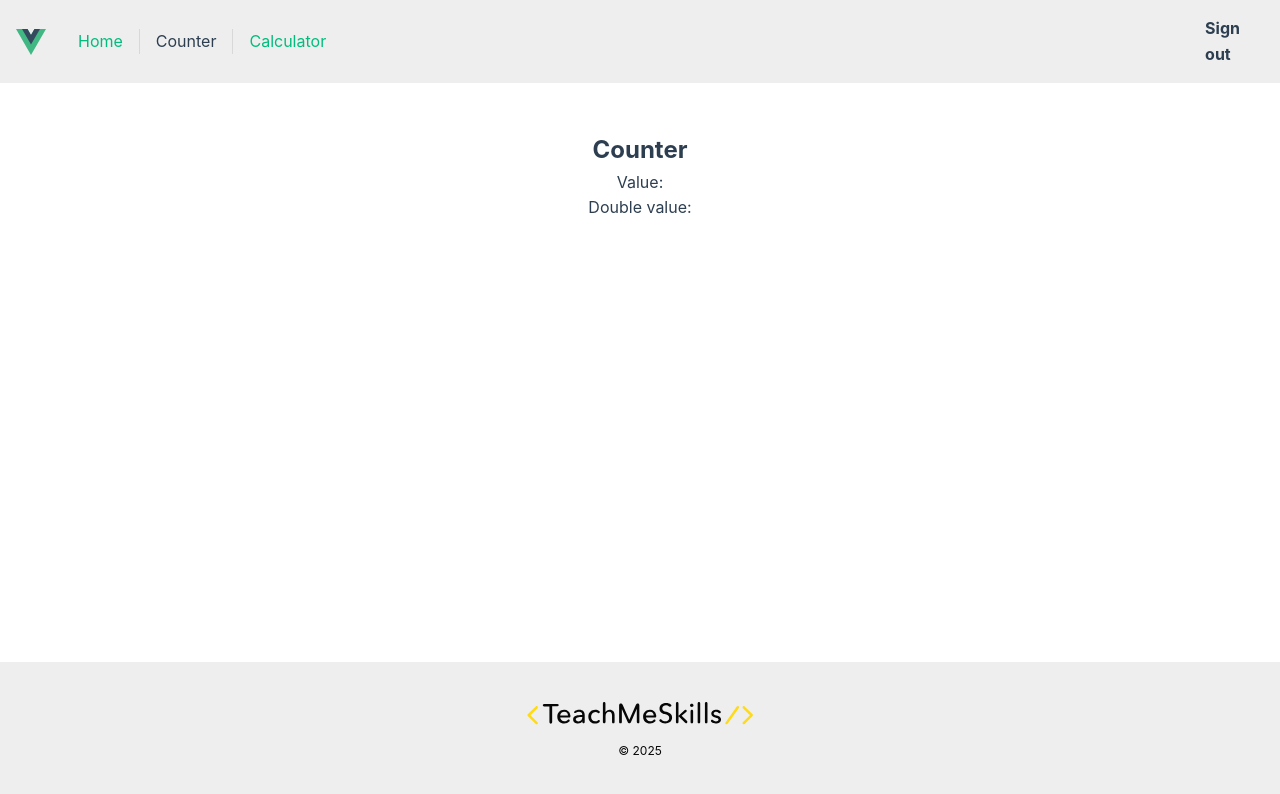
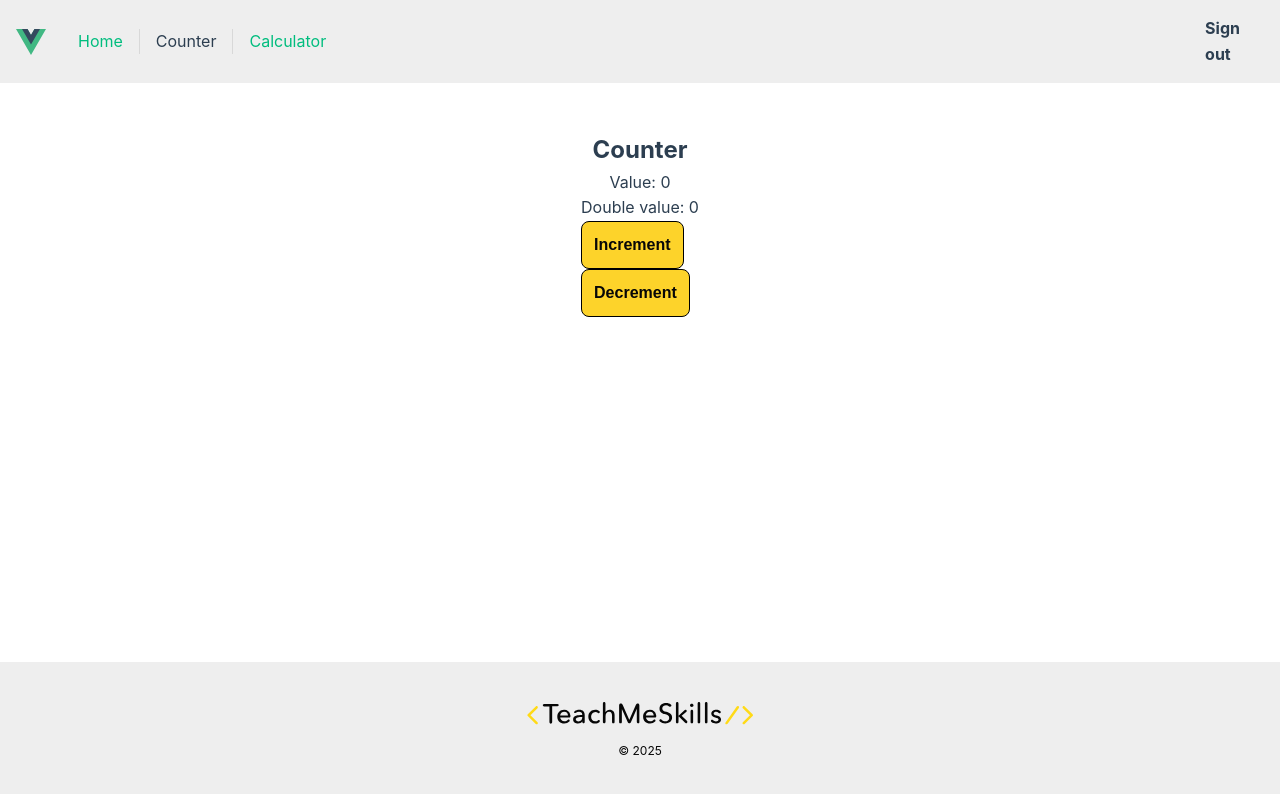
Before and after one commit to Yuri-Kuichik/wd16_vue_app, a Vue app: page /counter in a window 1280 px wide. Shown: the top 794 px of the page. Built offline with nearby package versions, Linux system fonts and the light colour scheme.

Commit message:
change counter page

```diff
--- a/src/pages/CounterPage.vue
+++ b/src/pages/CounterPage.vue
@@ -4,22 +4,56 @@ import BaseLayout from '../components/BaseLayout.vue'
 export default {
   components: {
     BaseLayout
+  },
+
+  data() {
+    return {
+      counter: 0,
+      doubleCounter: 0
+    }
+  },
+
+  methods: {
+    increment() {
+      this.counter++
+    },
+
+    decrement() {
+      this.counter--
+    }
+  },
+
+  computed: {
+    doubleCounter() {
+      return this.counter * 2
+    }
   }
 }
 </script>
 
 <template>
   <BaseLayout>
-    <section class="counter-section">
+    <section
+      class="counter-section"
+      @click="clickOnSection"
+    >
       <div class="counter-wrapper">
         <h2 class="counter-title">Counter</h2>
 
         <div>
-          <span class="counter-text">Value: </span>
+          <span class="counter-text">Value: {{ counter }}</span>
         </div>
         <div>
-          <span class="counter-text">Double value: </span>
+          <span class="counter-text">Double value: {{ doubleCounter }} </span>
         </div>
+
+        <button
+          class="btn" @click="increment">
+          Increment
+        </button>
+        <button class="btn" @click="decrement">
+          Decrement
+        </button>
 
       </div>
     </section>
```
